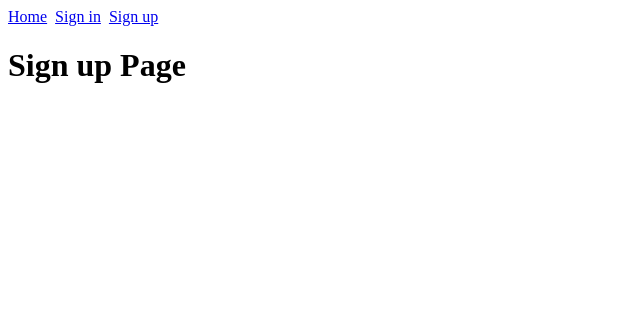
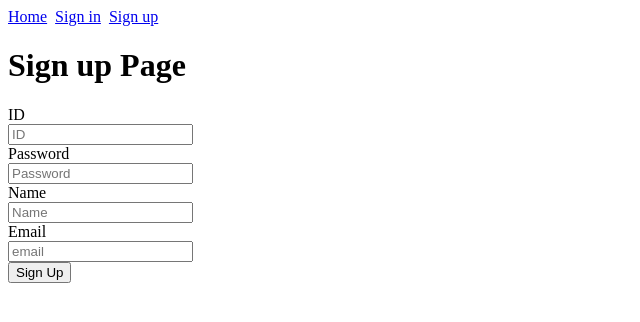
Before and after one commit to neorang/neims, a Vue app in the folder front/: page /signup in a window 1280 px wide. Shown: the top 322 px of the page, without its empty margins (0-640 px from the left). Built offline with nearby package versions, Linux system fonts and the light colour scheme.

Commit message:
add: front signup form 추가

```diff
--- a/front/src/components/SignupPage.vue
+++ b/front/src/components/SignupPage.vue
@@ -2,10 +2,92 @@
   <div>
     <h1>Sign up Page</h1>
   </div>
+  <div class="">
+    <label for="userId" class="">ID</label>
+    <div class="">
+      <input type="text" class="" placeholder="ID" ref="userId" v-model="userId">
+    </div>
+  </div>
+  <div class="">
+    <label for="password" class="">Password</label>
+    <div class="">
+      <input type="password" class="" placeholder="Password" ref="password" v-model="password">
+    </div>
+  </div>
+  <div class="">
+    <label for="userName" class="">Name</label>
+    <div class="">
+      <input type="text" class="" placeholder="Name" ref="userName" v-model="userName">
+    </div>
+  </div>
+  <div class="">
+    <label for="email" class="">Email</label>
+    <div class="">
+      <input type="email" class="" placeholder="email" ref="email" v-model="email">
+    </div>
+  </div>
+  <div class="">
+    <div class="">
+      <button @click="signup" class="">Sign Up</button>
+    </div>
+  </div>
 </template>
 
 <script>
-export default {}
+import axios from "axios";
+
+export default {
+  data() {
+    return {
+      userId: '',
+      password: '',
+      userName: '',
+      email: ''
+    }
+  },
+  methods: {
+    signup() {
+      let userId = this.userId;
+      let password = this.password;
+      let userName = this.userName;
+      let email = this.email;
+
+      if (!userId) {
+        alert('아이디를 입력해주세요.');
+        this.$refs.userId.focus();
+        return;
+      }
+      if (!password) {
+        alert('비밀번호를 입력해주세요.');
+        this.$refs.password.focus();
+        return;
+      }
+      if (!userName) {
+        alert('이름을 입력해주세요.');
+        this.$refs.userName.focus();
+        return;
+      }
+      if (!email) {
+        alert('이메일을 입력해주세요.');
+        this.$refs.email.focus();
+        return;
+      }
+
+      let params = {
+        userId: userId,
+        password: password,
+        userName: userName,
+        email: email
+      };
+      axios.post("/api/user/signup", params).then(res => {
+        console.log(res.data);
+      }).catch(err => {
+        console.log(err);
+      })
+    }
+  }
+}
+
 </script>
 
 <style>
```
